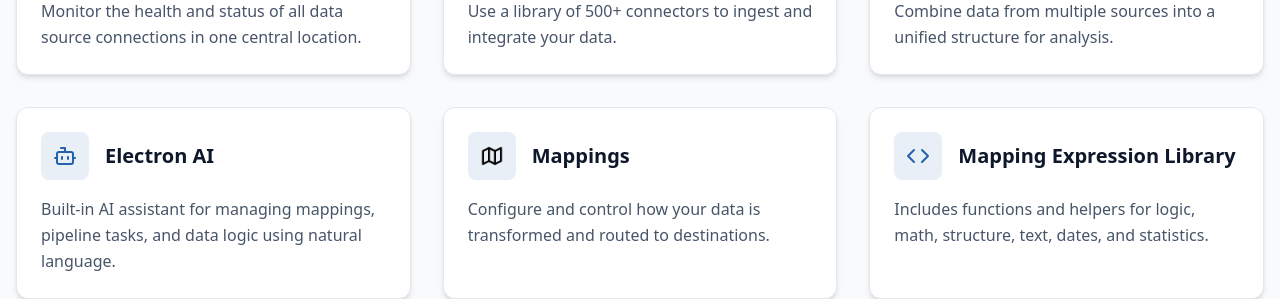
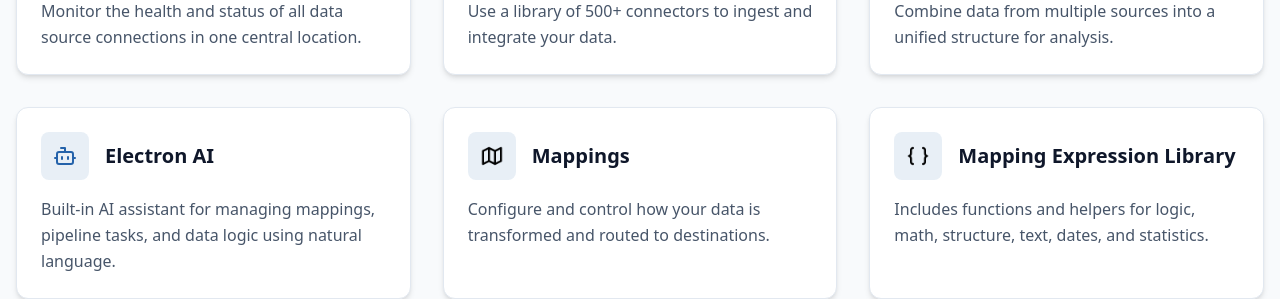
Before and after one commit to tgiffin/reactor-pricing-forge, a React (Vite) app: page / in a window 1280 px wide. Shown: the part 2000-2299 px from the top of the page. Built offline with nearby package versions, Linux system fonts and the light colour scheme.

Commit message:
Update Mappings Expression Library icon
Update the Mappings Expression Library card icon with the provided image, including file path and styling adjustments.

```diff
--- a/src/components/PlatformFeatures.tsx
+++ b/src/components/PlatformFeatures.tsx
@@ -1,3 +1,4 @@
+
 import React from "react";
 import {
   Database,
@@ -39,7 +40,7 @@ const PlatformFeatures = () => {
       description: "Configure and control how your data is transformed and routed to destinations."
     },
     {
-      icon: Code,
+      icon: "expression-library-logo", // Special identifier for expression library logo
       title: "Mapping Expression Library",
       description: "Includes functions and helpers for logic, math, structure, text, dates, and statistics."
     },
@@ -134,6 +135,20 @@ const PlatformFeatures = () => {
                           }
                         }}
                       />
+                    ) : feature.icon === "expression-library-logo" ? (
+                      <img
+                        src="/lovable-uploads/2a187721-a4cd-4642-bc81-1ce8a8610a5b.png"
+                        alt="Expression Library Logo"
+                        className="w-6 h-6 object-contain"
+                        onError={(e) => {
+                          console.log('Expression Library logo failed to load, falling back to Code icon');
+                          e.currentTarget.style.display = 'none';
+                          const nextElement = e.currentTarget.nextElementSibling as HTMLElement;
+                          if (nextElement) {
+                            nextElement.style.display = 'block';
+                          }
+                        }}
+                      />
                     ) : (
                       React.createElement(feature.icon, { size: 24, className: "text-[#2462AA]" })
                     )}
@@ -153,6 +168,13 @@ const PlatformFeatures = () => {
                     )}
                     {feature.icon === "mappings-logo" && (
                       <Settings
+                        size={24}
+                        className="text-[#2462AA]"
+                        style={{ display: 'none' }}
+                      />
+                    )}
+                    {feature.icon === "expression-library-logo" && (
+                      <Code
                         size={24}
                         className="text-[#2462AA]"
                         style={{ display: 'none' }}
```
Also changed, not shown: public/lovable-uploads/2a187721-a4cd-4642-bc81-1ce8a8610a5b.png (added).
